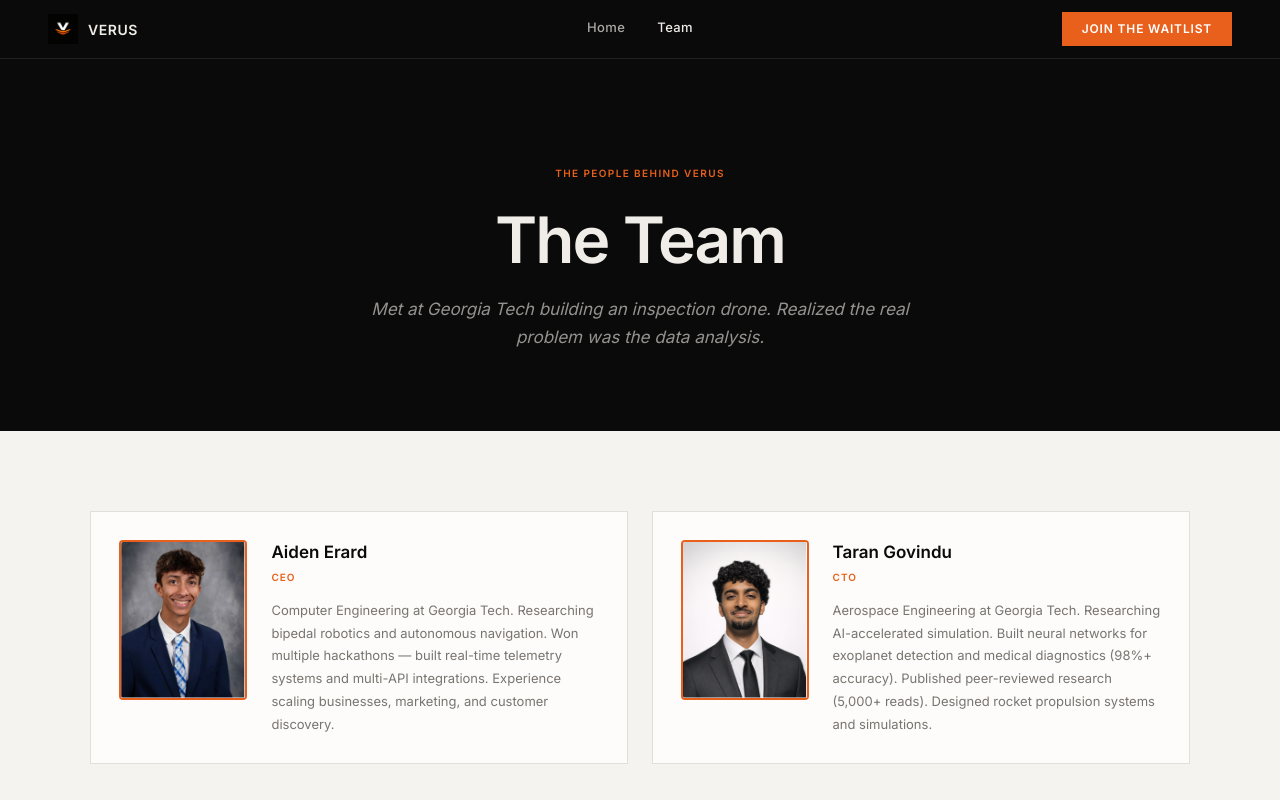
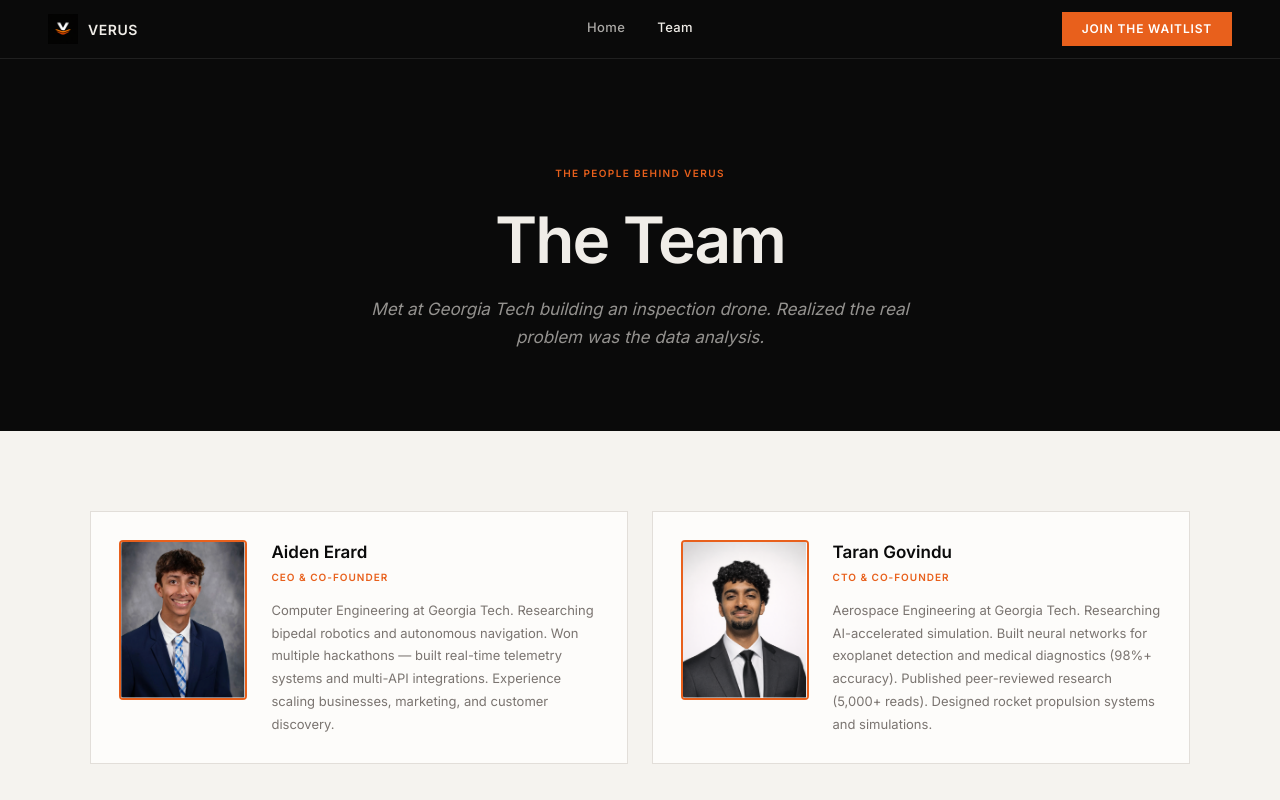
Before and after one commit to aidenerard/verus-newsletter, a React (Vite) app: page /team in a window 1280 px wide. Shown: the top 800 px of the page. Built offline with nearby package versions, Linux system fonts and the light colour scheme; no server answers.

Commit message:
Add Co-Founder to CEO and CTO titles on team page
Co-Authored-By: Claude Sonnet 4.6 <noreply@anthropic.com>

```diff
--- a/src/app/pages/TeamPage.tsx
+++ b/src/app/pages/TeamPage.tsx
@@ -195,7 +195,7 @@ interface Founder {
 const FOUNDERS: Founder[] = [
   {
     name: 'Aiden Erard',
-    title: 'CEO',
+    title: 'CEO & Co-Founder',
     initials: 'AE',
     photo: '/aiden.png',
     bullets: [
@@ -207,7 +207,7 @@ const FOUNDERS: Founder[] = [
   },
   {
     name: 'Taran Govindu',
-    title: 'CTO',
+    title: 'CTO & Co-Founder',
     initials: 'TG',
     photo: '/taran.png',
     bullets: [
```
